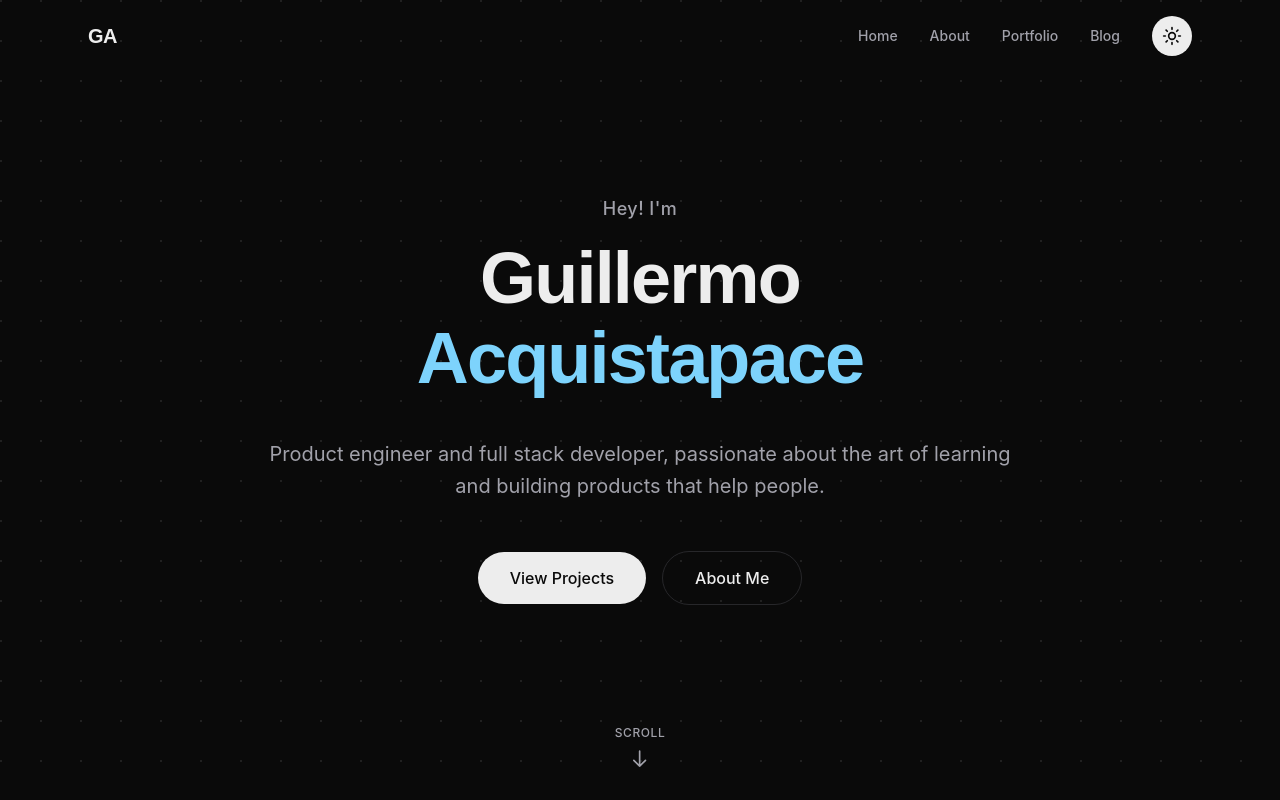
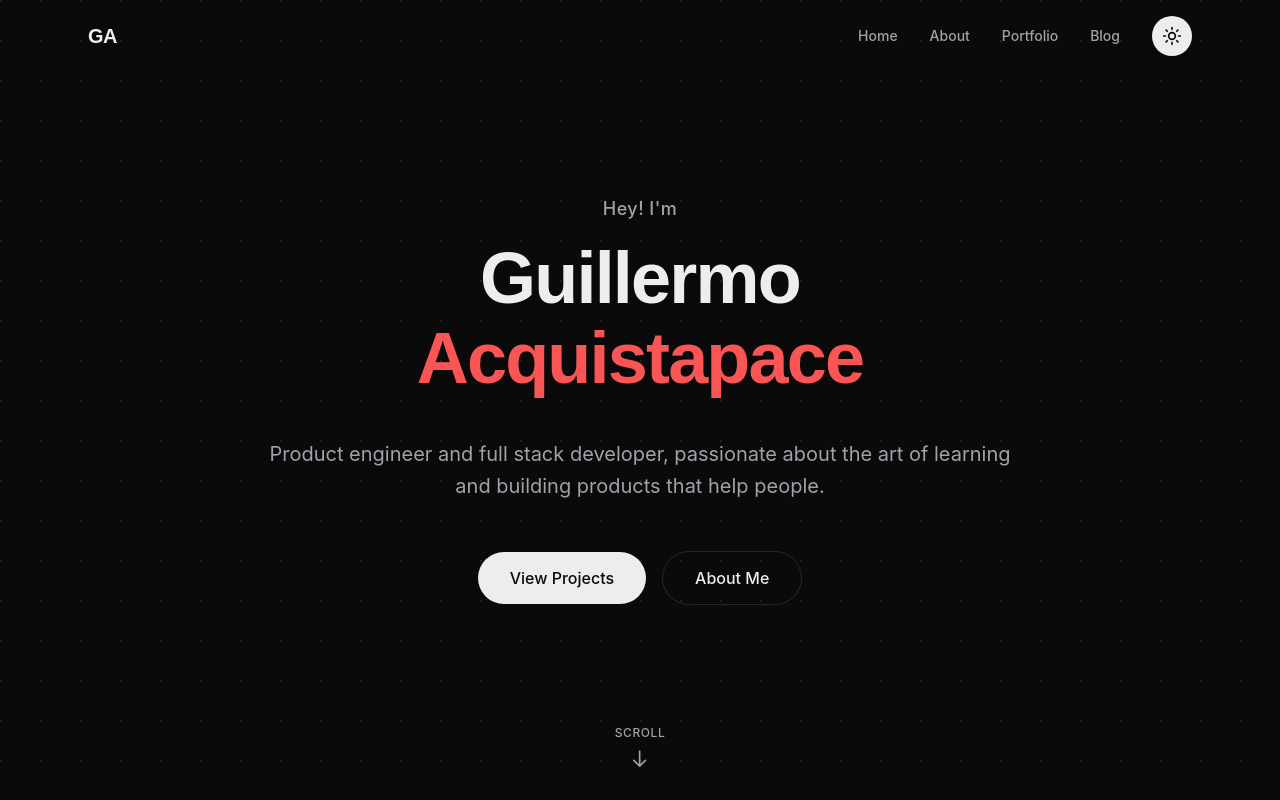
Before and after one commit to guilleacq/portfolio, a React (Vite) app: page / in a window 1280 px wide. Shown: the top 800 px of the page. Built offline with nearby package versions, Linux system fonts and the light colour scheme.

Commit message:
Fixed color scheme for dark

```diff
--- a/src/index.css
+++ b/src/index.css
@@ -37,8 +37,8 @@
   --background: #0A0A0A;
   --foreground: #EDEDED;
   --muted: #A1A1AA;
-  --accent: #7DD3FC;
-  --accent-hover: #38BDF8;
+  --accent: #fa5555;
+  --accent-hover: #a10303;
   --border: #27272A;
   --card: #111111;
   --selection-text: #000000;
```
